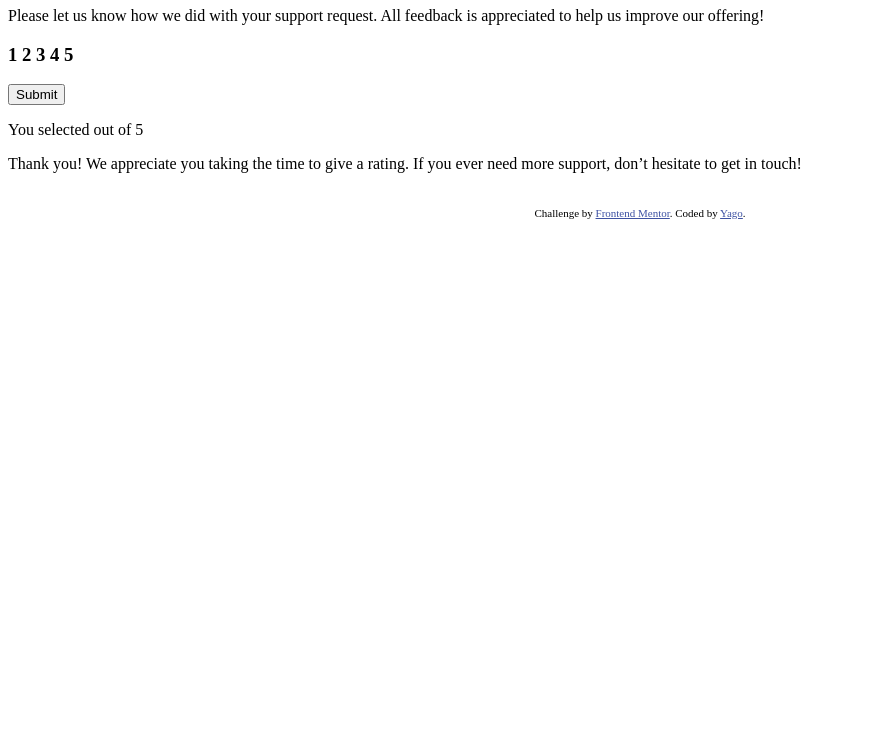
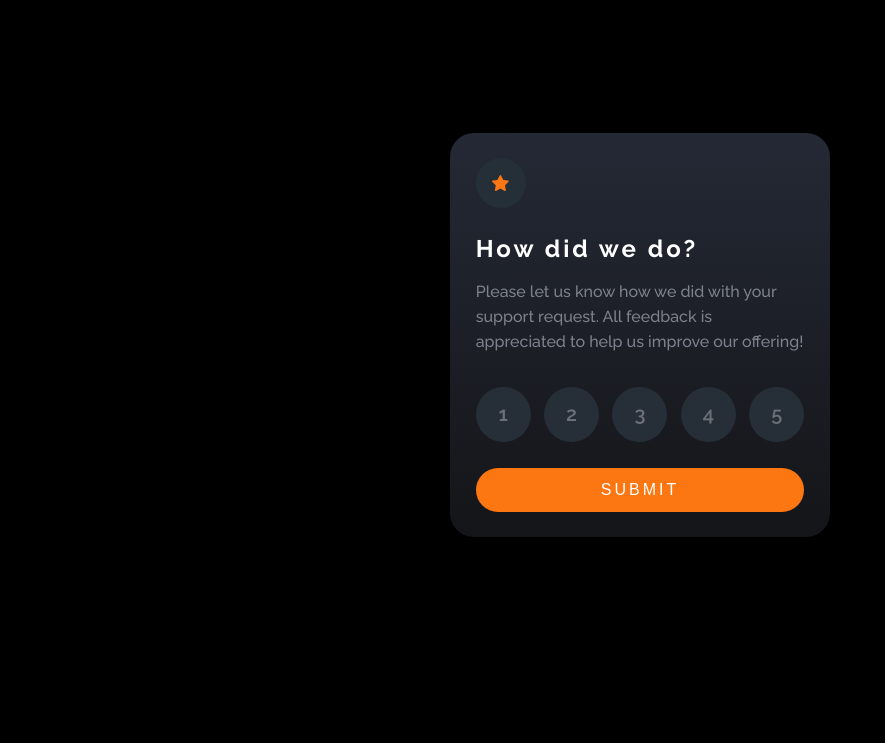
Before and after one commit to yagowb/interactive-rating-component-main, a plain HTML site: page index.html in a window 1280 px wide. Shown: the part 73-816 px from the top of the page, without its empty margins (0-885 px from the left). Drawn offline with Linux system fonts and the light colour scheme.

Commit message:
criada desktop-view

```diff
--- a/index.html
+++ b/index.html
@@ -3,46 +3,82 @@
 <head>
   <meta charset="UTF-8">
   <meta name="viewport" content="width=device-width, initial-scale=1.0">
-
+  <link rel="stylesheet" href="./styles.css"/>
   <link rel="icon" type="image/png" sizes="32x32" href="./images/favicon-32x32.png">
-
+  <link rel="preconnect" href="https://fonts.googleapis.com">
+  <link rel="preconnect" href="https://fonts.gstatic.com" crossorigin>
+  <link href="https://fonts.googleapis.com/css2?family=Dancing+Script:wght@400;500;600;700&family=Noto+Serif:wght@400;700&family=Poppins:ital,wght@0,100;0,200;0,300;0,400;0,500;0,600;0,700;0,800;0,900;1,100;1,200;1,300;1,400;1,500;1,600;1,700;1,800;1,900&family=Raleway:ital,wght@0,100;0,200;0,300;0,400;0,500;0,600;0,700;0,800;0,900;1,100;1,200;1,300;1,400;1,500;1,600;1,700;1,800;1,900&family=Roboto+Condensed:wght@300;400;700&family=Roboto:wght@100;400;500;700;900&family=Ubuntu:wght@300;400;500;700&display=swap" rel="stylesheet">
   <title>Frontend Mentor | Interactive rating component</title>
 
   <style>
     .attribution { font-size: 11px; text-align: center; }
     .attribution a { color: hsl(228, 45%, 44%); }
   </style>
+  <script>
+    let newRate;
+    function handleSelect(rate){
+      newRate = rate;
+    }
+
+    function handleSend(){
+
+    }
+  </script>
 </head>
 <body>
 
   <!-- Rating state start -->
 
-  <h1>How did we do?</h1>
+  <div class="form-container">
+    <div class="star-container">
+      <svg width="17" height="16" xmlns="http://www.w3.org/2000/svg"><path d="m9.067.43 1.99 4.031c.112.228.33.386.58.422l4.45.647a.772.772 0 0 1 .427 1.316l-3.22 3.138a.773.773 0 0 0-.222.683l.76 4.431a.772.772 0 0 1-1.12.813l-3.98-2.092a.773.773 0 0 0-.718 0l-3.98 2.092a.772.772 0 0 1-1.119-.813l.76-4.431a.77.77 0 0 0-.222-.683L.233 6.846A.772.772 0 0 1 .661 5.53l4.449-.647a.772.772 0 0 0 .58-.422L7.68.43a.774.774 0 0 1 1.387 0Z" fill="#FC7614"/></svg>
+    </div>
+    <h1>How did we do?</h1>
 
-  <p>Please let us know how we did with your support request. All feedback is appreciated
-  to help us improve our offering!</p>
+    <p>Please let us know how we did with your support request. All feedback is appreciated
+    to help us improve our offering!</p>
 
-  <h3>1 2 3 4 5</h3>
+    <form id="form" action="">
+      <div>
+        <label for="1">1</label>
+      </div>
+       <div>
+         <label for="2">2</label>
+       </div>
+       <div>
+         <label for="3">3</label>
+       </div>
+       <div>
+         <label for="4">4</label>
+       </div>
+       <div>
+         <label for="5">5</label>
+       </div>
+    </form>
+    <button>SUBMIT</button>
 
-  <input type="submit">
+</div>
 
   <!-- Rating state end -->
 
   <!-- Thank you state start -->
 
-  <p>You selected <!-- Add rating here --> out of 5</p>
+  <!-- <p>You selected  -->
+    <!-- Add rating here -->
+    <!-- out of 5</p> -->
 
-  <p>Thank you!
+  <!-- <p>Thank you! -->
 
-  We appreciate you taking the time to give a rating. If you ever need more support,
-  don’t hesitate to get in touch!
-</p>
+  <!-- We appreciate you taking the time to give a rating. If you ever need more support,  -->
+  <!-- don’t hesitate to get in touch! -->
+<!-- </p> -->
   <!-- Thank you state end -->
 
-  <br>
-  <div class="attribution">
-    Challenge by <a href="https://www.frontendmentor.io?ref=challenge" target="_blank">Frontend Mentor</a>.
+  <!-- <br> -->
+  <!-- <div class="attribution"> -->
+    <!-- Challenge by <a href="https://www.frontendmentor.io?ref=challenge" target="_blank">Frontend Mentor</a>.
     Coded by <a href="#">Yago</a>.
-  </div>
+    Coded by <a href="#">Barreto</a>.
+  </div> -->
 </body>
 </html>
--- /dev/null
+++ b/styles.css
@@ -0,0 +1,75 @@
+#form{
+    width: 100%;
+    display: flex;
+    align-items: center;
+    justify-content: space-between;
+}
+
+
+body{
+    font-family: 'Raleway', sans-serif;;
+    height: 100vh;
+    background-color: black;
+    display: flex;
+    justify-content: center;
+    align-items: center;
+}
+
+.form-container{
+    background-color: #222832;
+    width: 30%;
+    border-radius: 24px;
+    box-sizing: border-box;
+    padding: 2%;
+    background: rgb(20,21,24);
+    background: linear-gradient(0deg, rgba(20,21,24,1) 0%, rgba(36,41,53,1) 100%);
+}
+
+.form-container h1{
+    margin-top: 8%;
+    color: white;
+    font-size: 1.5rem;
+    letter-spacing: 3px;
+}
+
+.form-container p {
+    color: #7D828D;
+    font-weight: 500;
+    line-height: 25px;
+}
+
+#form div{
+    color: #6c7178;
+    background-color: #262E38;
+    font-size: 1.25rem;
+    font-weight: 600;
+    width: 55px;
+    height: 55px;
+    border-radius: 50%;
+    display: flex;
+    justify-content: center;
+    align-items: center;
+    margin-top: 5%;
+}
+
+.form-container button{
+    background-color: #FC7612;
+    border: none;
+    width: 100%;
+    color: white;
+    padding: 4%;
+    border-radius: 55px;
+    margin-top: 8%;
+    letter-spacing: 3px;
+    font-size: 1rem;
+}
+
+.form-container .star-container{
+    width: 50px;
+    height: 50px;
+    background-color: #252F37;
+    display: flex;
+    justify-content: center;
+    align-items: center;
+    border-radius: 50%;
+}
```
